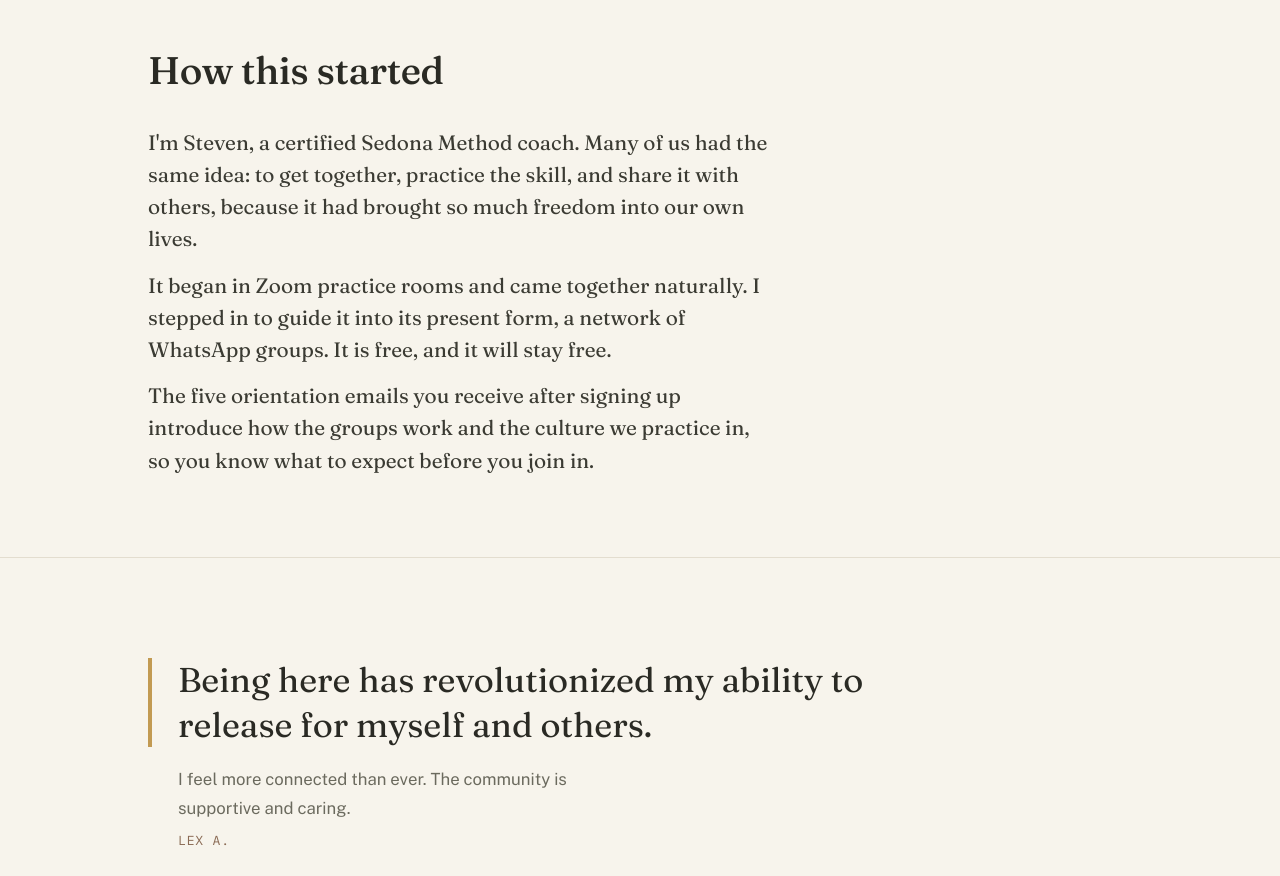
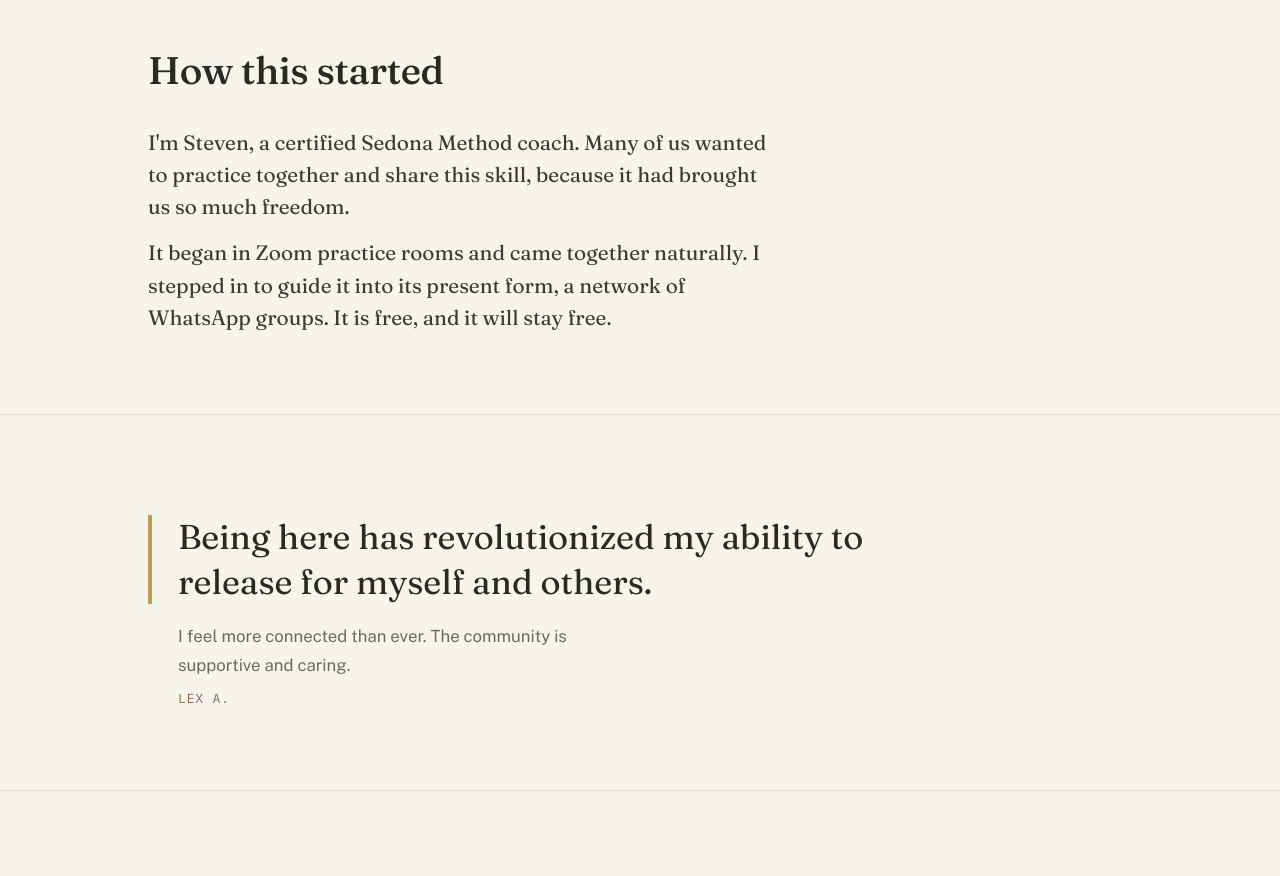
Before and after one commit to stevenrobertcarlson/releasing-community-site, a plain HTML site: page index.html in a window 1280 px wide. Shown: the part 1560-2436 px from the top of the page. Drawn offline with nearby package versions, Linux system fonts and the light colour scheme.

Commit message:
Simplify How this started
Co-Authored-By: Claude Sonnet 5.5 <noreply@anthropic.com>
Claude-Session: https://claude.ai/code/session_01674KjtbhpKPoNd2J4xv8Qu

```diff
--- a/index.html
+++ b/index.html
@@ -154,9 +154,8 @@ footer p+p{margin-top:10px}
   <section class="steward" aria-labelledby="steward-h">
     <div class="wrap">
       <h2 id="steward-h">How this started</h2>
-      <p>I'm Steven, a certified Sedona Method coach. Many of us had the same idea: to get together, practice the skill, and share it with others, because it had brought so much freedom into our own lives.</p>
+      <p>I'm Steven, a certified Sedona Method coach. Many of us wanted to practice together and share this skill, because it had brought us so much freedom.</p>
       <p>It began in Zoom practice rooms and came together naturally. I stepped in to guide it into its present form, a network of WhatsApp groups. It is free, and it will stay free.</p>
-      <p>The five orientation emails you receive after signing up introduce how the groups work and the culture we practice in, so you know what to expect before you join in.</p>
     </div>
   </section>
 
```
